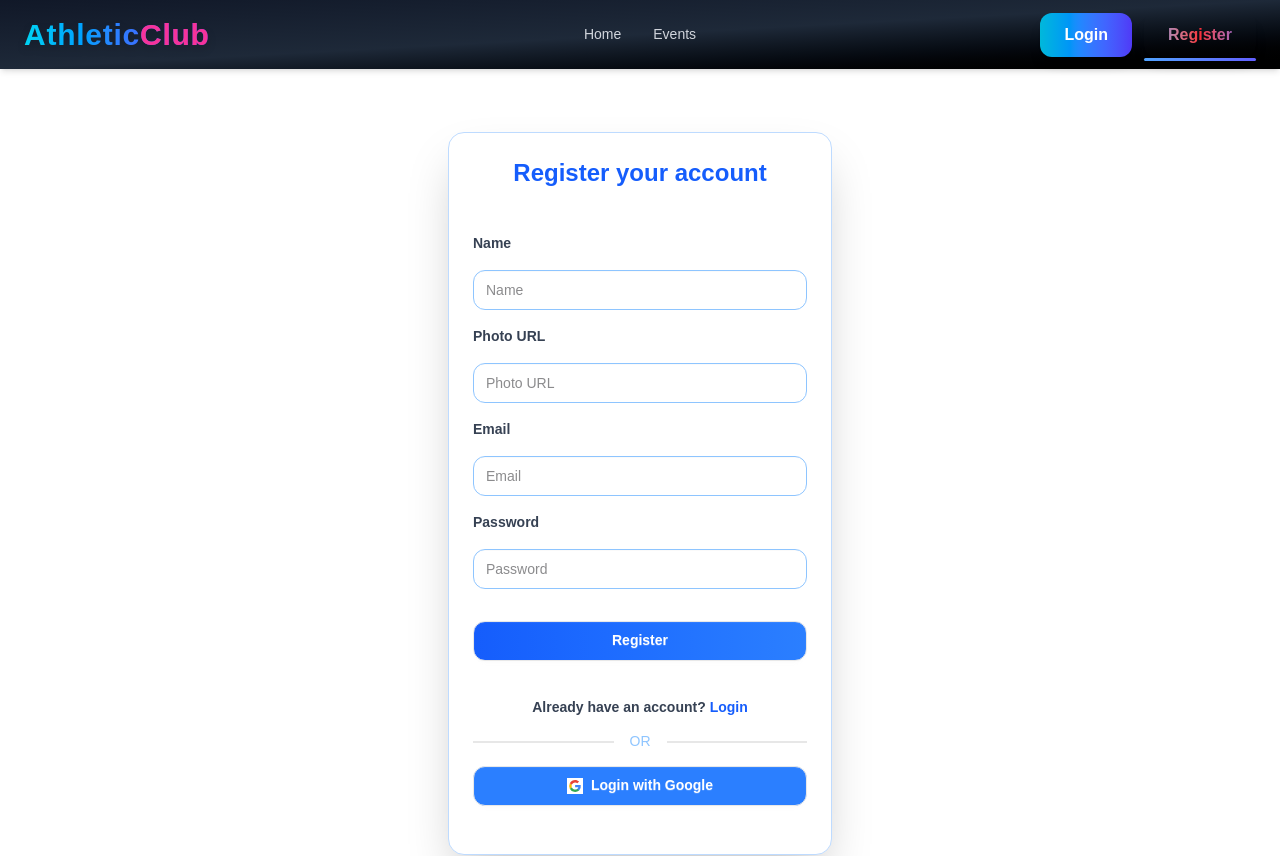
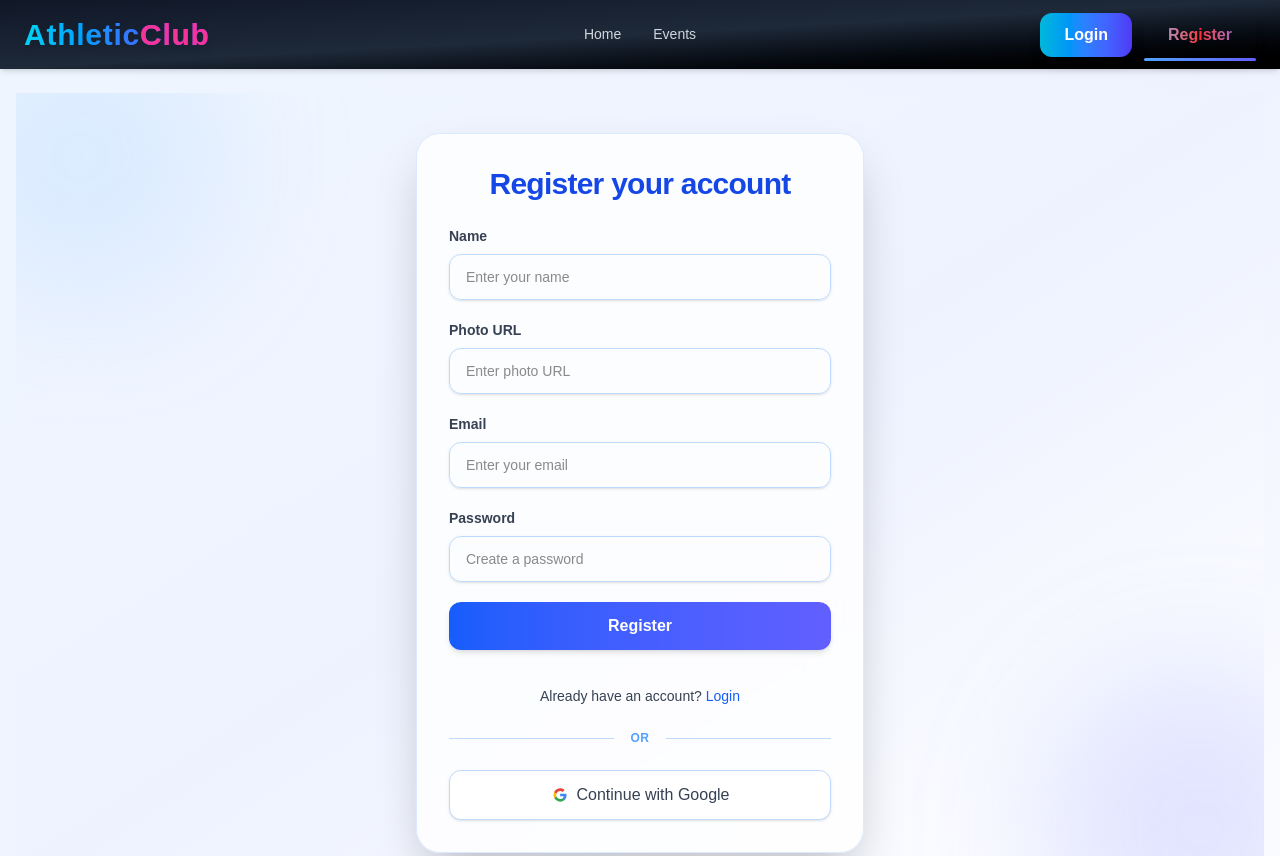
Before and after one commit to ishtiaqueht/assignment-11-client, a React (Vite) app: page /register in a window 1280 px wide. Shown: the top 856 px of the page. Built offline with nearby package versions, Linux system fonts and the light colour scheme; no server answers.

Commit message:
error page and reg login page design done

```diff
--- a/package.json
+++ b/package.json
@@ -13,6 +13,7 @@
     "@tailwindcss/vite": "^4.1.12",
     "axios": "^1.11.0",
     "firebase": "^12.1.0",
+    "framer-motion": "^12.23.12",
     "react": "^19.1.1",
     "react-dom": "^19.1.1",
     "react-icons": "^5.5.0",
--- a/src/layouts/MainLayout.jsx
+++ b/src/layouts/MainLayout.jsx
@@ -6,7 +6,7 @@ import Footer from "../components/Footer";
 const MainLayout = () => {
   return (
     <>
-      <div className="flex flex-col min-h-screen ">
+      <div className="flex flex-col min-h-screen bg-gradient-to-br from-blue-50 via-indigo-50 to-white ">
         <Navbar />
         {/* Main content */}
         <main className="flex-grow container mx-auto px-4 py-6">
--- a/src/pages/Auth/Login.jsx
+++ b/src/pages/Auth/Login.jsx
@@ -39,37 +39,49 @@ const Login = () => {
       });
   };
   return (
-   <div className="login flex justify-center items-center min-h-screen  px-4">
-  <div className="card bg-white w-full max-w-sm shrink-0 shadow-2xl py-6 rounded-2xl border border-blue-200">
-    <h2 className="font-bold text-2xl text-center text-blue-600 mb-5">
+   <div className="relative flex min-h-screen items-center justify-center bg-gradient-to-br from-blue-50 via-indigo-50 to-white px-4">
+      {/* Glow background */}
+      <div className="pointer-events-none absolute inset-0 overflow-hidden">
+        <div className="absolute -top-20 -left-20 h-72 w-72 rounded-full bg-blue-300/20 blur-3xl" />
+        <div className="absolute -bottom-24 -right-24 h-80 w-80 rounded-full bg-indigo-400/20 blur-3xl" />
+      </div>
+
+      <div className="relative z-10 w-full max-w-md rounded-3xl border border-blue-100 bg-white/80 p-8 shadow-2xl backdrop-blur-xl">
+        <h2 className="mb-6 text-center text-3xl font-bold tracking-tight text-blue-700">
           Login to your account
         </h2>
-    <form onSubmit={handleLogin} className="card-body px-6">
-      <fieldset className="space-y-4">
+
+        <form onSubmit={handleLogin} className="space-y-5">
           {/* Email */}
-        <label className="block font-semibold text-gray-700">Email</label>
+          <div>
+            <label className="block text-sm font-semibold text-gray-700">Email</label>
             <input
               name="email"
               type="email"
               autoComplete="off"
-          className="input w-full rounded-xl border border-blue-300 px-3 py-2 focus:outline-none focus:ring-2 focus:ring-blue-400"
-          placeholder="Email"
+              className="mt-2 w-full rounded-xl border border-blue-200 px-4 py-3 text-sm shadow-sm focus:border-blue-400 focus:outline-none focus:ring-2 focus:ring-blue-400"
+              placeholder="Enter your email"
               required
             />
+          </div>
 
           {/* Password */}
-        <label className="block font-semibold text-gray-700">Password</label>
+          <div>
+            <label className="block text-sm font-semibold text-gray-700">Password</label>
             <input
               name="password"
               type="password"
               autoComplete="new-password"
-          className="input w-full rounded-xl border border-blue-300 px-3 py-2 focus:outline-none focus:ring-2 focus:ring-blue-400"
-          placeholder="Password"
+              className="mt-2 w-full rounded-xl border border-blue-200 px-4 py-3 text-sm shadow-sm focus:border-blue-400 focus:outline-none focus:ring-2 focus:ring-blue-400"
+              placeholder="Enter your password"
               required
             />
+          </div>
 
           {/* Forgot Password */}
-        <a
+          <div className="text-right">
+            <button
+              type="button"
               onClick={() => {
                 const email = prompt("Enter your email to reset password:");
                 if (email) {
@@ -78,68 +90,59 @@ const Login = () => {
                     .catch((err) => toast.error(err.message));
                 }
               }}
-          className="link link-hover cursor-pointer text-blue-500 hover:text-blue-600 transition"
+              className="text-sm font-medium text-blue-600 transition hover:text-blue-700"
             >
               Forgot password?
-        </a>
+            </button>
+          </div>
 
           {/* Error message */}
-        {error && <p className="text-red-600 text-xs">{error}</p>}
+          {error && <p className="text-xs font-medium text-red-600">{error}</p>}
 
           {/* Login Button */}
           <button
             type="submit"
-          className="btn mt-4 w-full bg-gradient-to-r from-blue-600 to-blue-500 hover:from-blue-500 hover:to-blue-600 text-white font-semibold rounded-xl transition"
+            className="w-full rounded-xl bg-gradient-to-r from-blue-600 to-indigo-500 px-6 py-3 font-semibold text-white shadow-md transition hover:from-blue-500 hover:to-indigo-600 focus:outline-none focus:ring-2 focus:ring-blue-400"
           >
             Login
           </button>
 
           {/* Register link */}
-        <p className="font-semibold text-center pt-5 text-gray-700">
-          Don’t have an account?{" "}
+          <p className="pt-4 text-center text-sm font-medium text-gray-700">
+            Don’t have an account?{' '}
             <Link className="text-blue-600 hover:underline" to="/register">
               Register
             </Link>
           </p>
 
           {/* Divider */}
-        <div className="divider text-blue-300">OR</div>
+          <div className="relative my-6 flex items-center">
+            <div className="h-px flex-1 bg-blue-200"></div>
+            <span className="mx-4 text-xs font-semibold uppercase tracking-wider text-blue-400">OR</span>
+            <div className="h-px flex-1 bg-blue-200"></div>
+          </div>
 
           {/* Google Login */}
           <button
+            type="button"
             onClick={handleGoogleLogin}
-          className="btn w-full bg-blue-500 hover:bg-blue-600 text-white rounded-xl flex items-center justify-center gap-2 transition"
+            className="flex w-full items-center justify-center gap-2 rounded-xl border border-blue-200 bg-white px-6 py-3 font-medium text-gray-700 shadow-sm transition hover:bg-blue-50 hover:text-blue-700"
           >
             <svg
               aria-label="Google logo"
-            width="16"
-            height="16"
+              width="18"
+              height="18"
               xmlns="http://www.w3.org/2000/svg"
               viewBox="0 0 512 512"
             >
-            <g>
-              <path d="m0 0H512V512H0" fill="#fff"></path>
-              <path
-                fill="#34a853"
-                d="M153 292c30 82 118 95 171 60h62v48A192 192 0 0190 341"
-              ></path>
-              <path
-                fill="#4285f4"
-                d="m386 400a140 175 0 0053-179H260v74h102q-7 37-38 57"
-              ></path>
-              <path
-                fill="#fbbc02"
-                d="m90 341a208 200 0 010-171l63 49q-12 37 0 73"
-              ></path>
-              <path
-                fill="#ea4335"
-                d="m153 219c22-69 116-109 179-50l55-54c-78-75-230-72-297 55"
-              ></path>
-            </g>
+              <path fill="#fff" d="M0 0h512v512H0z"></path>
+              <path fill="#34a853" d="M153 292c30 82 118 95 171 60h62v48A192 192 0 0190 341" />
+              <path fill="#4285f4" d="m386 400a140 175 0 0053-179H260v74h102q-7 37-38 57" />
+              <path fill="#fbbc02" d="m90 341a208 200 0 010-171l63 49q-12 37 0 73" />
+              <path fill="#ea4335" d="m153 219c22-69 116-109 179-50l55-54c-78-75-230-72-297 55" />
             </svg>
-          Login with Google
+            Continue with Google
           </button>
-      </fieldset>
         </form>
       </div>
     </div>
--- a/src/pages/Auth/Register.jsx
+++ b/src/pages/Auth/Register.jsx
@@ -79,110 +79,115 @@ const Register = () => {
       });
   };
   return (
-    <div className="register flex justify-center items-center min-h-screen px-4">
-  <div className="card bg-white w-full max-w-sm shrink-0 shadow-2xl py-6 rounded-2xl border border-blue-200">
-    <h2 className="font-bold text-2xl text-center text-blue-600 mb-5">
+    <div className="relative flex min-h-screen items-center justify-center bg-gradient-to-br from-blue-50 via-indigo-50 to-white px-4">
+      {/* Glow background */}
+      <div className="pointer-events-none absolute inset-0 overflow-hidden">
+        <div className="absolute -top-20 -left-20 h-72 w-72 rounded-full bg-blue-300/20 blur-3xl" />
+        <div className="absolute -bottom-24 -right-24 h-80 w-80 rounded-full bg-indigo-400/20 blur-3xl" />
+      </div>
+
+      <div className="relative z-10 w-full max-w-md rounded-3xl border border-blue-100 bg-white/80 p-8 shadow-2xl backdrop-blur-xl">
+        <h2 className="mb-6 text-center text-3xl font-bold tracking-tight text-blue-700">
           Register your account
         </h2>
-    <form onSubmit={handleRegister} className="card-body px-6">
-      <fieldset className="space-y-4">
+
+        <form onSubmit={handleRegister} className="space-y-5">
           {/* Name */}
-        <label className="block font-semibold text-gray-700">Name</label>
+          <div>
+            <label className="block text-sm font-semibold text-gray-700">Name</label>
             <input
               name="name"
               type="text"
-          className="input w-full rounded-xl border border-blue-300 px-3 py-2 focus:outline-none focus:ring-2 focus:ring-blue-400"
-          placeholder="Name"
+              className="mt-2 w-full rounded-xl border border-blue-200 px-4 py-3 text-sm shadow-sm focus:border-blue-400 focus:outline-none focus:ring-2 focus:ring-blue-400"
+              placeholder="Enter your name"
               required
             />
-        {nameError && <p className="text-xs text-red-600">{nameError}</p>}
+            {nameError && <p className="text-xs font-medium text-red-600">{nameError}</p>}
+          </div>
 
           {/* Photo URL */}
-        <label className="block font-semibold text-gray-700">Photo URL</label>
+          <div>
+            <label className="block text-sm font-semibold text-gray-700">Photo URL</label>
             <input
               name="photo"
               type="text"
-          className="input w-full rounded-xl border border-blue-300 px-3 py-2 focus:outline-none focus:ring-2 focus:ring-blue-400"
-          placeholder="Photo URL"
+              className="mt-2 w-full rounded-xl border border-blue-200 px-4 py-3 text-sm shadow-sm focus:border-blue-400 focus:outline-none focus:ring-2 focus:ring-blue-400"
+              placeholder="Enter photo URL"
               required
             />
+          </div>
 
           {/* Email */}
-        <label className="block font-semibold text-gray-700">Email</label>
+          <div>
+            <label className="block text-sm font-semibold text-gray-700">Email</label>
             <input
               name="email"
               type="email"
               autoComplete="off"
-          className="input w-full rounded-xl border border-blue-300 px-3 py-2 focus:outline-none focus:ring-2 focus:ring-blue-400"
-          placeholder="Email"
+              className="mt-2 w-full rounded-xl border border-blue-200 px-4 py-3 text-sm shadow-sm focus:border-blue-400 focus:outline-none focus:ring-2 focus:ring-blue-400"
+              placeholder="Enter your email"
               required
             />
+          </div>
 
           {/* Password */}
-        <label className="block font-semibold text-gray-700">Password</label>
+          <div>
+            <label className="block text-sm font-semibold text-gray-700">Password</label>
             <input
               name="password"
               type="password"
               autoComplete="new-password"
-          className="input w-full rounded-xl border border-blue-300 px-3 py-2 focus:outline-none focus:ring-2 focus:ring-blue-400"
-          placeholder="Password"
+              className="mt-2 w-full rounded-xl border border-blue-200 px-4 py-3 text-sm shadow-sm focus:border-blue-400 focus:outline-none focus:ring-2 focus:ring-blue-400"
+              placeholder="Create a password"
               required
             />
-        {passwordError && <p className="text-xs text-red-600">{passwordError}</p>}
+            {passwordError && <p className="text-xs font-medium text-red-600">{passwordError}</p>}
+          </div>
 
           {/* Register Button */}
           <button
             type="submit"
-          className="btn mt-4 w-full bg-gradient-to-r from-blue-600 to-blue-500 hover:from-blue-500 hover:to-blue-600 text-white font-semibold rounded-xl transition"
+            className="w-full rounded-xl bg-gradient-to-r from-blue-600 to-indigo-500 px-6 py-3 font-semibold text-white shadow-md transition hover:from-blue-500 hover:to-indigo-600 focus:outline-none focus:ring-2 focus:ring-blue-400"
           >
             Register
           </button>
 
           {/* Login Link */}
-        <p className="font-semibold text-center pt-5 text-gray-700">
-          Already have an account?{" "}
+          <p className="pt-4 text-center text-sm font-medium text-gray-700">
+            Already have an account?{' '}
             <Link className="text-blue-600 hover:underline" to="/login">
               Login
             </Link>
           </p>
 
-        <div className="divider text-blue-300">OR</div>
+          {/* Divider */}
+          <div className="relative my-6 flex items-center">
+            <div className="h-px flex-1 bg-blue-200"></div>
+            <span className="mx-4 text-xs font-semibold uppercase tracking-wider text-blue-400">OR</span>
+            <div className="h-px flex-1 bg-blue-200"></div>
+          </div>
 
           {/* Google Login */}
           <button
+            type="button"
             onClick={handleGoogleLogin}
-          className="btn w-full bg-blue-500 hover:bg-blue-600 text-white rounded-xl flex items-center justify-center gap-2 transition"
+            className="flex w-full items-center justify-center gap-2 rounded-xl border border-blue-200 bg-white px-6 py-3 font-medium text-gray-700 shadow-sm transition hover:bg-blue-50 hover:text-blue-700"
           >
             <svg
               aria-label="Google logo"
-            width="16"
-            height="16"
+              width="18"
+              height="18"
               xmlns="http://www.w3.org/2000/svg"
               viewBox="0 0 512 512"
             >
-            <g>
-              <path d="m0 0H512V512H0" fill="#fff"></path>
-              <path
-                fill="#34a853"
-                d="M153 292c30 82 118 95 171 60h62v48A192 192 0 0190 341"
-              ></path>
-              <path
-                fill="#4285f4"
-                d="m386 400a140 175 0 0053-179H260v74h102q-7 37-38 57"
-              ></path>
-              <path
-                fill="#fbbc02"
-                d="m90 341a208 200 0 010-171l63 49q-12 37 0 73"
-              ></path>
-              <path
-                fill="#ea4335"
-                d="m153 219c22-69 116-109 179-50l55-54c-78-75-230-72-297 55"
-              ></path>
-            </g>
+              <path fill="#fff" d="M0 0h512v512H0z"></path>
+              <path fill="#34a853" d="M153 292c30 82 118 95 171 60h62v48A192 192 0 0190 341" />
+              <path fill="#4285f4" d="m386 400a140 175 0 0053-179H260v74h102q-7 37-38 57" />
+              <path fill="#fbbc02" d="m90 341a208 200 0 010-171l63 49q-12 37 0 73" />
+              <path fill="#ea4335" d="m153 219c22-69 116-109 179-50l55-54c-78-75-230-72-297 55" />
             </svg>
-          Login with Google
+            Continue with Google
           </button>
-      </fieldset>
         </form>
       </div>
     </div>
```
Also changed, not shown: src/pages/NotFound.jsx (+123 -9 lines), 1 other file (tests, documents, lock files or other folders). Lines whose indentation alone changed are shown as unchanged.
